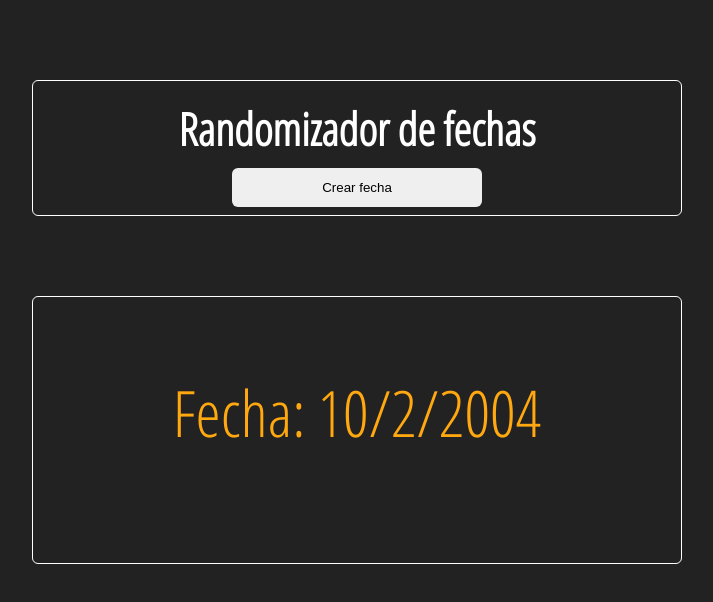
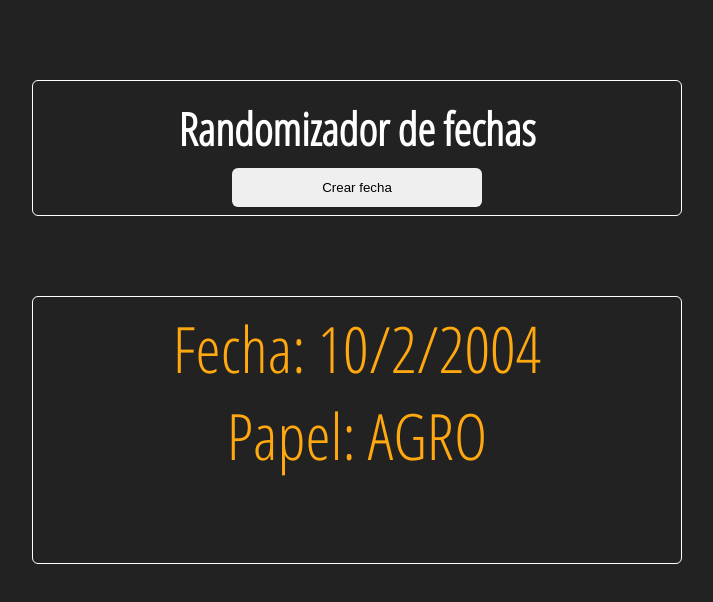
Before and after one commit to MauroSego/Fecha-Random, a website: page index.html in a window 1280 px wide. Both pictures are taken after a click on the button "Crear fecha". Shown: the whole page, without its empty margins (283-996 px from the left). Drawn offline with Linux system fonts and the light colour scheme.

Commit message:
Agregado el random de los papeles

```diff
--- a/app.css
+++ b/app.css
@@ -30,7 +30,8 @@ body {
 	color: #fff;
 	transition: 0.7s ease;
 }
-.resultado {
+.resultado p {
+	margin: 0;
 	font-size: 4em;
 	color: #FFA810;
 	font-family: 'Open Sans Condensed', sans-serif;
--- a/app.js
+++ b/app.js
@@ -1,7 +1,38 @@
 $(document).ready(function(){
-	$('#btn').click(crearRandom)
   var meses = []
   var anios = []
+  var papeles = [
+    "APBR",
+    "GGAL",
+    "ERAR",
+    "AGRO",
+    "ALUA",
+    "BMA",
+    "CELU",
+    "CRES",
+    "CTIO",
+    "MIRG",
+    "PAMP",
+    "TRAN",
+    "TS",
+    "YPFD"
+  ]
+  var ticker
+
+  $('#btn').click(crearRandom)
+
+  function randomArbitrary(min, max){
+    /*var min = 0;
+    var max = papeles.length;*/
+    var randomPapel =  Math.round(Math.random() * (max - min) + min);
+    //return randomPapel
+    ticker = papeles[randomPapel];
+    //console.log('Papel: ' + papeles[randomPapel])
+    //$('.resultado').append("<p>Papel: "+papeles[randomPapel]+"</p>")
+    return ticker
+
+  }
+
 
   function meterAnios () {
   for (i=2002; i < 2016; i++){
@@ -13,6 +44,7 @@ $(document).ready(function(){
     meses.push(i);
   }}
 
+
   meterMeses()
   meterAnios()
 
@@ -22,6 +54,11 @@ $(document).ready(function(){
     var mes =  meses[mesRandom];
     var aniosRandom = Math.round(Math.random()*10);
     var anio = anios[aniosRandom];
+
+    var cantPapeles = papeles.length - 1;
+    randomArbitrary(0, cantPapeles);
+
+    console.log(ticker)
 
     if(dia == 0){
       dia++;
@@ -37,8 +74,9 @@ $(document).ready(function(){
     }
     $('#resultado').empty();
     var resultado = 'Fecha: ' + dia + '/' + mes + '/' + anio;
-    $('#resultado').append("<p>"+resultado+"</p>")
-    console.log(resultado);
+    $('.resultado').append("<p>"+resultado+"</p><p>Papel: "+ticker+"</p>")
+
+    //console.log(papeles[randomPapel])
   }
 
 });
```
